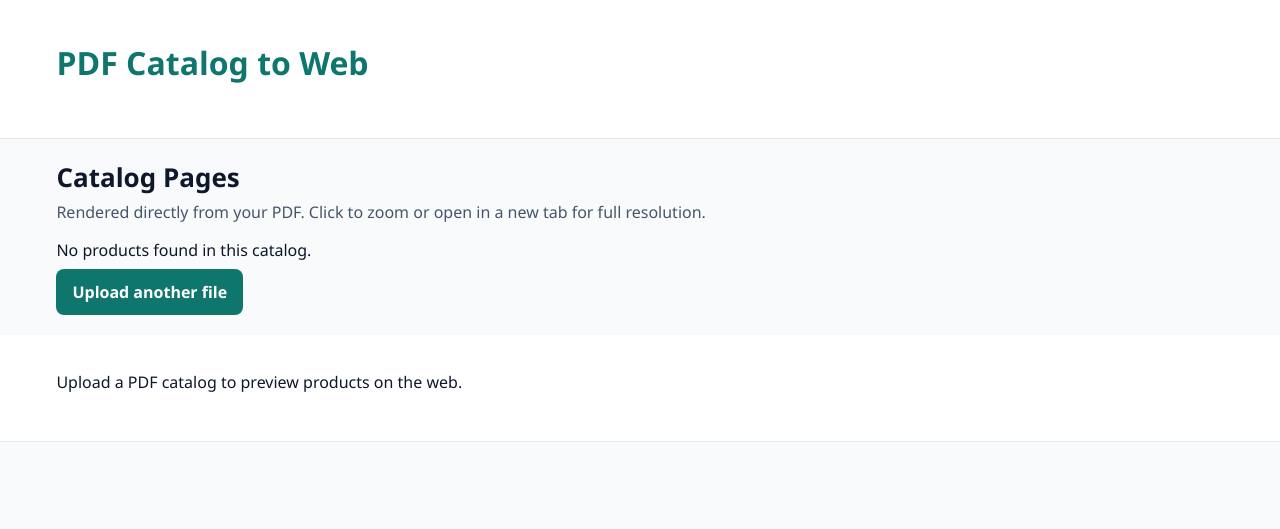
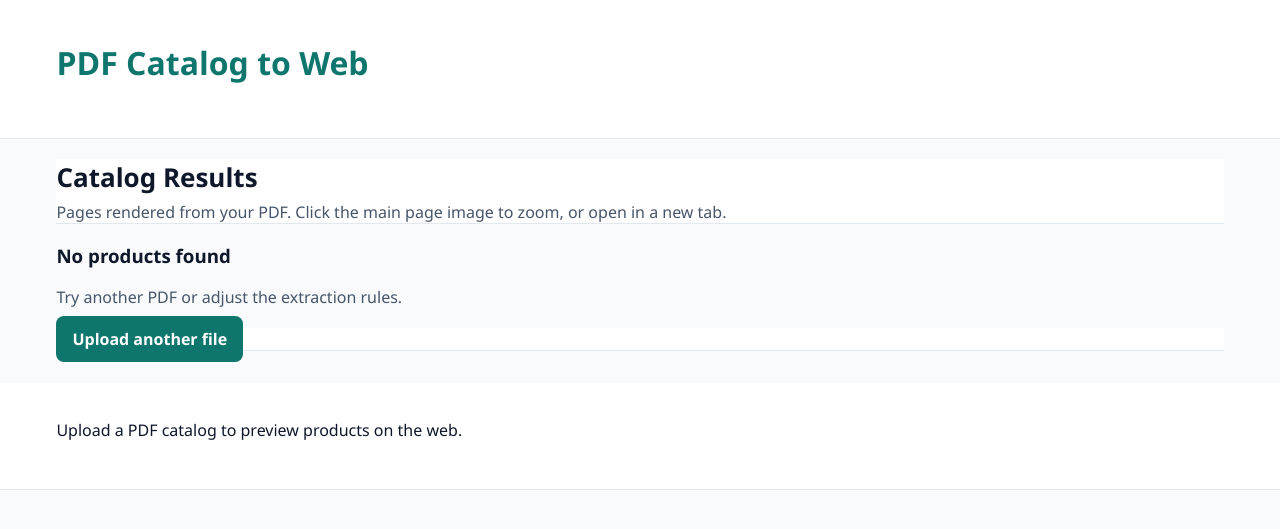
Before and after one commit to abhiyash50/pdf-catalog-to-web, a FastAPI app: template app/templates/results.html in a window 1280 px wide. Shown: the top 529 px of the page. Run offline with FastAPI, Linux system fonts and the light colour scheme; the template is opened without the code that fills it, so the values that code supplies are empty.

Commit message:
Update results.html

```diff
--- a/app/templates/results.html
+++ b/app/templates/results.html
@@ -1,72 +1,154 @@
 {% extends "base.html" %}
 {% block content %}
 <section class="results">
-    <div class="results-header">
-        <h2>Catalog Pages</h2>
-        <p>Rendered directly from your PDF. Click to zoom or open in a new tab for full resolution.</p>
+  <header class="results-header">
+    <h2>Catalog Results</h2>
+    <p class="muted">
+      Pages rendered from your PDF. Click the main page image to zoom, or open in a new tab.
+    </p>
+  </header>
+
+  {% if products and products|length > 0 %}
+    <div class="product-list">
+      {% for product in products %}
+        <article class="product-card">
+
+          <!-- LEFT: MEDIA -->
+          <aside class="product-card__media">
+            <div class="media-header">
+              <span class="badge">Page {{ product.page_number }}</span>
+              {% if product.name %}
+                <span class="badge ghost">Item</span>
+              {% endif %}
             </div>
-    {% if products and products|length > 0 %}
-        {% for product in products %}
-        <article class="product-detail-card">
-            <div class="product-media">
+
             {% if product.page_image_url %}
               <div class="media-frame">
                 <img
                   loading="lazy"
                   class="zoomable-image"
                   src="{{ product.page_image_url }}"
-                        alt="{{ product.name }} page {{ product.page_number }}"
+                  alt="Page {{ product.page_number }} preview"
                   data-full-image="{{ product.page_image_url }}"
-                    >
+                />
               </div>
+
               <div class="media-actions">
-                    <a class="button ghost" href="{{ product.page_image_url }}" target="_blank" rel="noopener">Open page in new tab</a>
+                <a class="button ghost" href="{{ product.page_image_url }}" target="_blank" rel="noopener">
+                  Open full page
+                </a>
                 {% if product.page_preview_url and product.page_preview_url != product.page_image_url %}
-                    <a href="{{ product.page_preview_url }}" target="_blank" rel="noopener">Alternate preview</a>
+                  <a class="link" href="{{ product.page_preview_url }}" target="_blank" rel="noopener">
+                    Open preview
+                  </a>
                 {% endif %}
               </div>
+
               {% if product.embedded_images %}
-                <div class="embedded-gallery">
-                    <p class="muted">Embedded images (optional assets):</p>
+                <section class="embedded-gallery">
+                  <h4 class="section-title">Embedded Images</h4>
                   <div class="thumbnail-grid">
                     {% for thumb in product.embedded_images %}
-                        <a href="{{ thumb }}" target="_blank" rel="noopener" class="thumbnail">
-                            <img src="{{ thumb }}" alt="Embedded asset from page {{ product.page_number }}" loading="lazy">
+                      <a href="{{ thumb }}" target="_blank" rel="noopener" class="thumbnail" title="Open image">
+                        <img src="{{ thumb }}" alt="Embedded image from page {{ product.page_number }}" loading="lazy">
                       </a>
                     {% endfor %}
                   </div>
+                </section>
+              {% endif %}
+
+            {% else %}
+              <div class="media-frame placeholder">
+                <p class="muted">No page image available</p>
               </div>
             {% endif %}
-                {% else %}
-                <div class="media-frame placeholder">No image available</div>
+          </aside>
+
+          <!-- RIGHT: DETAILS -->
+          <section class="product-card__details">
+            <div class="product-title-row">
+              <div>
+                <h3 class="product-title">
+                  {{ product.name if product.name else "Untitled Item" }}
+                </h3>
+                <p class="muted small">
+                  Source: Page {{ product.page_number }}
+                </p>
+              </div>
+
+              {% if product.price %}
+                <div class="price-pill">
+                  <span class="label">Price</span>
+                  <span class="value">{{ product.price }}</span>
+                </div>
               {% endif %}
             </div>
-            <div class="product-info">
-                <div class="product-heading">
-                    <h3>{{ product.name }} (Page {{ product.page_number }})</h3>
-                    {% if product.price %}
-                    <p class="price">{{ product.price }}</p>
+
+            <div class="info-grid">
+              <div class="info-block">
+                <h4 class="section-title">Description</h4>
+                {% if product.description %}
+                  <p class="description">{{ product.description }}</p>
+                {% else %}
+                  <p class="muted">No description extracted.</p>
                 {% endif %}
               </div>
-                <div class="description-block">
+
+              <div class="info-block">
+                <h4 class="section-title">Additional Details</h4>
+                <dl class="kv">
+                  <div class="kv-row">
+                    <dt>Page Number</dt>
+                    <dd>{{ product.page_number }}</dd>
+                  </div>
+
+                  {% if product.price_value %}
+                  <div class="kv-row">
+                    <dt>Price (Numeric)</dt>
+                    <dd>{{ product.price_value }}</dd>
+                  </div>
+                  {% endif %}
+
+                  {% if product.price_text %}
+                  <div class="kv-row">
+                    <dt>Price Text</dt>
+                    <dd>{{ product.price_text }}</dd>
+                  </div>
+                  {% endif %}
+                </dl>
+              </div>
+            </div>
+
+            <div class="info-block">
+              <h4 class="section-title">Extracted Text (Raw)</h4>
               {% if product.extracted_text %}
                 <pre class="description-text" data-full-text="{{ product.extracted_text }}">{{ product.extracted_text }}</pre>
-                    <button type="button" class="toggle-description" aria-label="Toggle description">Show more</button>
+                <button type="button" class="toggle-description button ghost small-btn" aria-label="Toggle extracted text">
+                  Show more
+                </button>
               {% else %}
                 <p class="muted">No extracted text for this page.</p>
               {% endif %}
             </div>
-            </div>
+
+          </section>
         </article>
       {% endfor %}
+    </div>
+
   {% else %}
-        <p>No products found in this catalog.</p>
+    <div class="empty-state">
+      <h3>No products found</h3>
+      <p class="muted">Try another PDF or adjust the extraction rules.</p>
+    </div>
   {% endif %}
-    <div class="actions">
+
+  <footer class="actions">
     <a class="button" href="/">Upload another file</a>
-    </div>
+  </footer>
 </section>
 
+<!-- IMAGE MODAL -->
 <div id="image-modal" class="image-modal" aria-hidden="true">
   <div class="image-modal__backdrop" data-close-modal></div>
   <div class="image-modal__dialog">
@@ -98,26 +180,32 @@
 
     document.addEventListener('click', (event) => {
       const target = event.target;
+
       if (target instanceof HTMLElement && target.closest('[data-close-modal]')) {
         closeModal();
+        return;
       }
+
       if (target instanceof HTMLImageElement && target.classList.contains('zoomable-image')) {
         const full = target.dataset.fullImage || target.src;
         openModal(full);
+        return;
       }
+
       if (target instanceof HTMLElement && target.classList.contains('toggle-description')) {
         const pre = target.previousElementSibling;
         if (!(pre instanceof HTMLElement)) return;
+
         const fullText = pre.dataset.fullText || pre.textContent || '';
-                const maxChars = 800;
+        const maxChars = 900;
+
         const isCollapsed = pre.dataset.state !== 'expanded';
         if (isCollapsed) {
           pre.textContent = fullText;
           pre.dataset.state = 'expanded';
           target.textContent = 'Show less';
         } else {
-                    const truncated = fullText.length > maxChars ? fullText.slice(0, maxChars) + '…' : fullText;
-                    pre.textContent = truncated;
+          pre.textContent = fullText.length > maxChars ? fullText.slice(0, maxChars) + '…' : fullText;
           pre.dataset.state = 'collapsed';
           target.textContent = 'Show more';
         }
@@ -125,21 +213,22 @@
     });
 
     document.addEventListener('keydown', (event) => {
-            if (event.key === 'Escape' && modal?.classList.contains('open')) {
-                closeModal();
-            }
+      if (event.key === 'Escape' && modal?.classList.contains('open')) closeModal();
     });
 
     document.querySelectorAll('.description-text').forEach((pre) => {
       const fullText = pre.dataset.fullText || pre.textContent || '';
       const toggle = pre.nextElementSibling;
-            const maxChars = 800;
+      const maxChars = 900;
+
       if (!(toggle instanceof HTMLElement)) return;
+
       if (fullText.length <= maxChars) {
         toggle.remove();
         pre.textContent = fullText;
         return;
       }
+
       pre.textContent = fullText.slice(0, maxChars) + '…';
       pre.dataset.state = 'collapsed';
       toggle.textContent = 'Show more';
```
Lines whose indentation alone changed are shown as unchanged.
